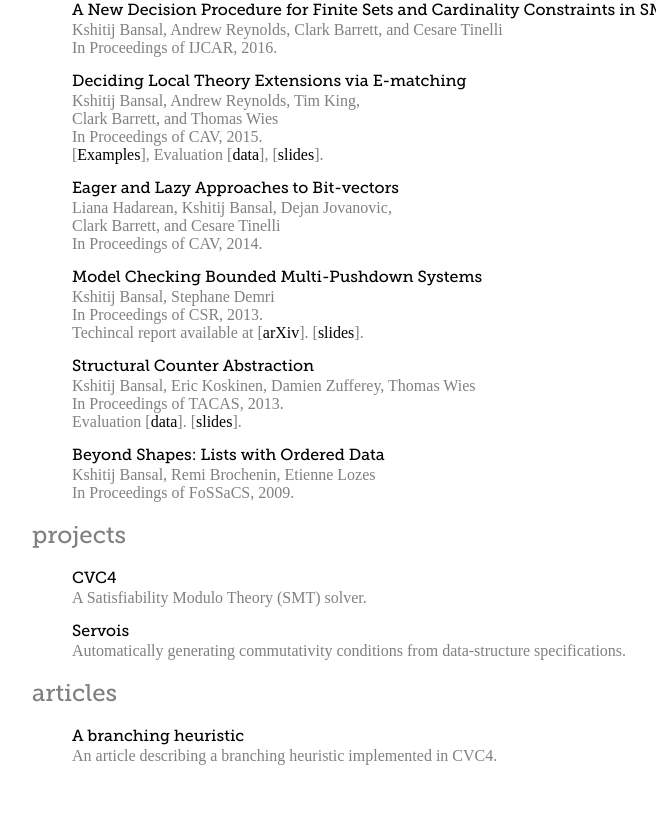
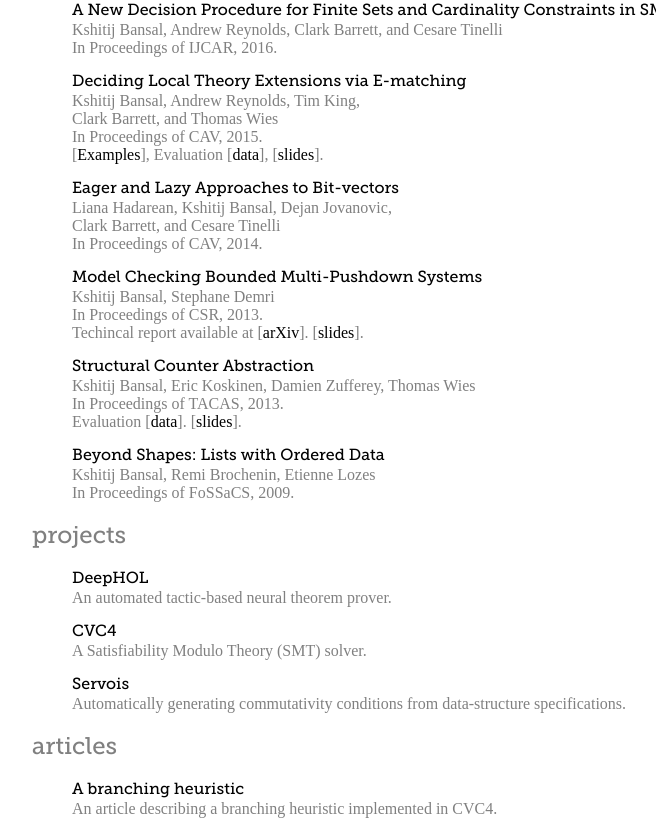
Before and after one commit to kshitijio/kshitijio.github.io, a plain HTML site: page index.html in a window 1280 px wide. Shown: the part 947-1781 px from the top of the page, without its empty margins (16-672 px from the left). Before the commit the page ends 1728 px from the top, so only its background shows below. Drawn offline with Linux system fonts and the light colour scheme; a script that the page names is missing.

Commit message:
Update index.html

```diff
--- a/index.html
+++ b/index.html
@@ -175,7 +175,13 @@
 
       <blockquote> <p style="font-size:24px;line-height:20px;"
                       > projects
-          <blockquote> <a href="http://cvc4.cs.nyu.edu/"
+          <blockquote> <a href="http://deephol.org/"
+                          >DeepHOL</a>
+            <div style="font-family:serif"
+                 >An automated tactic-based neural theorem prover.</div>
+          </blockquote>
+
+          <blockquote> <a href="http://cvc4.cs.stanford.edu/"
                           >CVC4</a>
             <div style="font-family:serif"
                  >A Satisfiability Modulo Theory (SMT) solver.</div>
```
